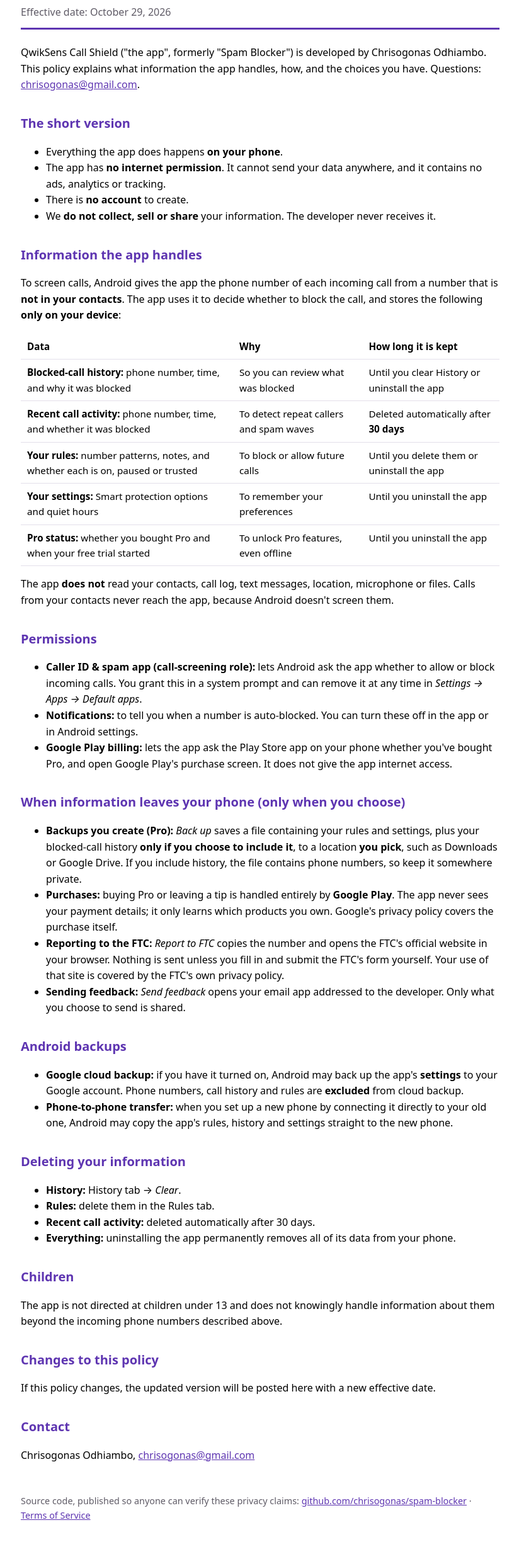
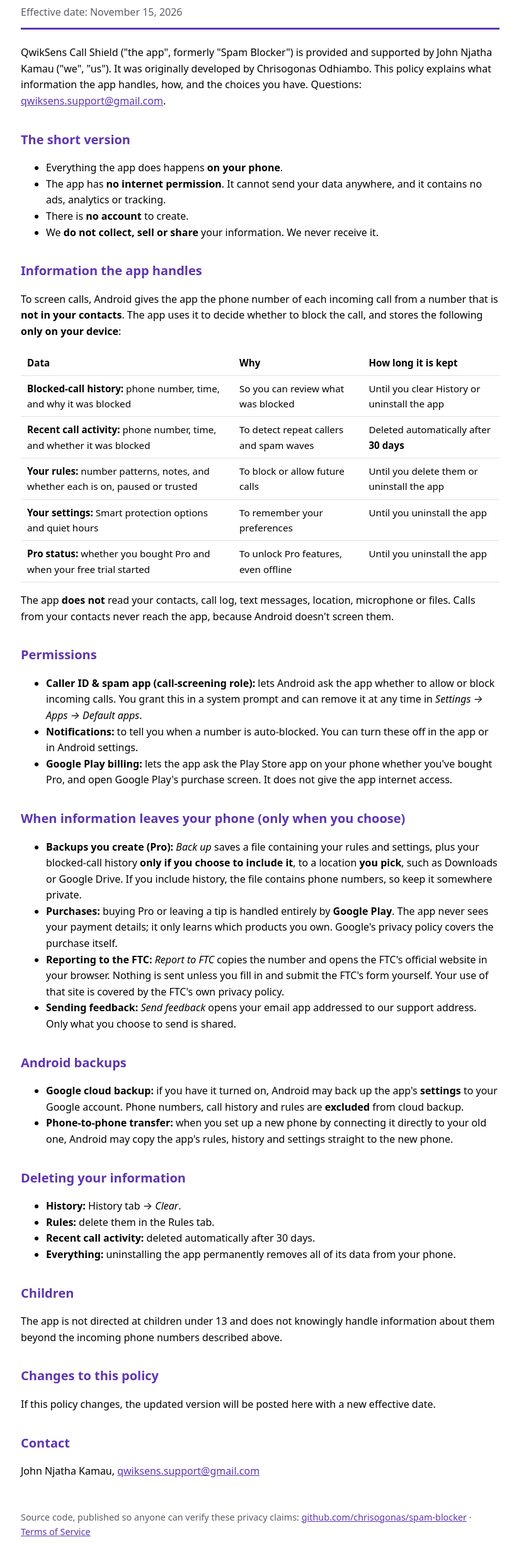
Before and after one commit to chrisogonas/chrisogonas.github.io, a plain HTML site: page spam-blocker/privacy-policy/index.html in a window 1280 px wide. Shown: the part 78-2554 px from the top of the page at 63% size, without its empty margins (227-1051 px from the left). Drawn offline with Linux system fonts and the light colour scheme.

Commit message:
Call Shield policies: John Njatha Kamau as provider, qwiksens.support@gmail.com, Kenyan governing law

```diff
--- a/spam-blocker/privacy-policy/index.html
+++ b/spam-blocker/privacy-policy/index.html
@@ -24,12 +24,13 @@
 <body>
 <header>
     <h1>QwikSens Call Shield Privacy Policy</h1>
-    <p class="meta">Effective date: October 29, 2026</p>
+    <p class="meta">Effective date: November 15, 2026</p>
 </header>
 
-<p>QwikSens Call Shield ("the app", formerly "Spam Blocker") is developed by Chrisogonas Odhiambo. This policy explains what information the app
-    handles, how, and the choices you have. Questions:
-    <a href="mailto:chrisogonas@gmail.com">chrisogonas@gmail.com</a>.</p>
+<p>QwikSens Call Shield ("the app", formerly "Spam Blocker") is provided and supported by John Njatha Kamau ("we", "us").
+    It was originally developed by Chrisogonas Odhiambo. This policy explains what information the app handles, how, and
+    the choices you have. Questions:
+    <a href="mailto:qwiksens.support@gmail.com">qwiksens.support@gmail.com</a>.</p>
 
 <h2>The short version</h2>
 <ul>
@@ -37,7 +38,7 @@
     <li>The app has <strong>no internet permission</strong>. It cannot send your data anywhere, and it contains no ads,
         analytics or tracking.</li>
     <li>There is <strong>no account</strong> to create.</li>
-    <li>We <strong>do not collect, sell or share</strong> your information. The developer never receives it.</li>
+    <li>We <strong>do not collect, sell or share</strong> your information. We never receive it.</li>
 </ul>
 
 <h2>Information the app handles</h2>
@@ -87,8 +88,8 @@
     <li><strong>Reporting to the FTC:</strong> <em>Report to FTC</em> copies the number and opens the FTC's official
         website in your browser. Nothing is sent unless you fill in and submit the FTC's form yourself. Your use of
         that site is covered by the FTC's own privacy policy.</li>
-    <li><strong>Sending feedback:</strong> <em>Send feedback</em> opens your email app addressed to the developer. Only
-        what you choose to send is shared.</li>
+    <li><strong>Sending feedback:</strong> <em>Send feedback</em> opens your email app addressed to our support
+        address. Only what you choose to send is shared.</li>
 </ul>
 
 <h2>Android backups</h2>
@@ -116,7 +117,7 @@
 <p>If this policy changes, the updated version will be posted here with a new effective date.</p>
 
 <h2>Contact</h2>
-<p>Chrisogonas Odhiambo, <a href="mailto:chrisogonas@gmail.com">chrisogonas@gmail.com</a></p>
+<p>John Njatha Kamau, <a href="mailto:qwiksens.support@gmail.com">qwiksens.support@gmail.com</a></p>
 
 <footer>
     Source code, published so anyone can verify these privacy claims:
```
Also changed, not shown: spam-blocker/terms/index.html (+8 -7 lines).
